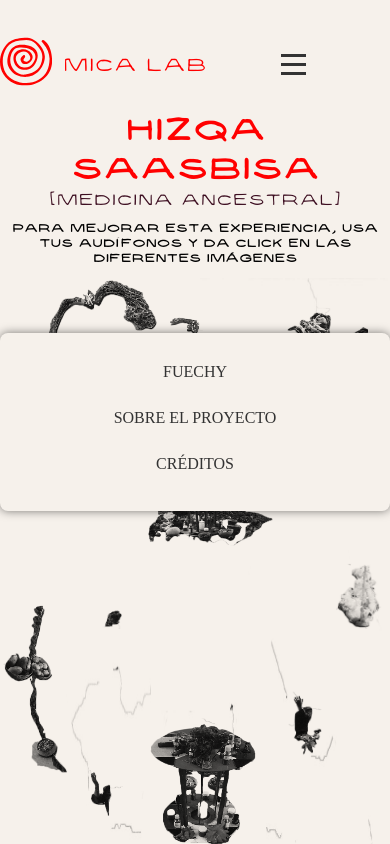
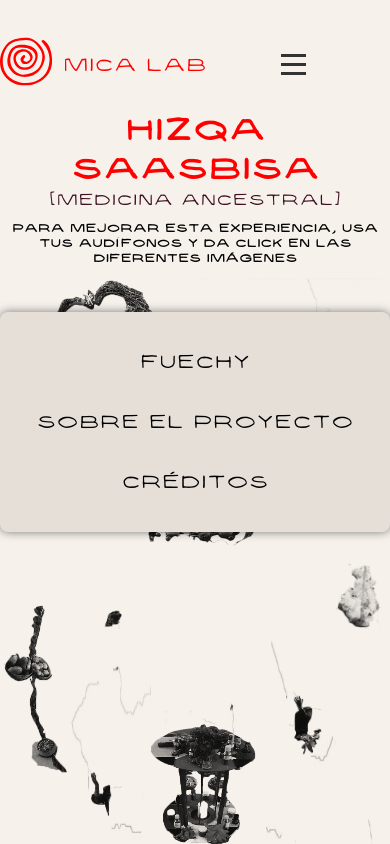
Before and after one commit to alejo2246/mica_lab, a Next.js app: page /hizqa in a window 390 px wide. Both pictures are taken after a click on the element 293 px from the left and 64 px from the top of the page. Shown: the top 844 px of the page. Built offline with nearby package versions, Linux system fonts and the light colour scheme.

Commit message:
change the hb menu for cellphone

```diff
--- a/package.json
+++ b/package.json
@@ -13,7 +13,7 @@
     "eslint-config-next": "13.5.4",
     "framer-motion": "^10.16.4",
     "next": "^14.0.2",
-    "next-sanity": "^6.0.1",
+    "next-sanity": "^6.0.5",
     "next-svgr": "^0.0.2",
     "react": "18.2.0",
     "react-dom": "18.2.0",
--- a/src/components/Navbar/Navbar.jsx
+++ b/src/components/Navbar/Navbar.jsx
@@ -9,13 +9,21 @@ const Navbar = () => {
   const [showMenu, setShowMenu] = useState(false);
 
   const handleLinkClick = (link) => {
-    setSelectedLink(link);
-    setShowMenu(false);
+    if (selectedLink === link) {
+      setSelectedLink(null);
+    } else {
+      setSelectedLink(link);
+    }
   };
 
   const handleMenuClick = () => {
     setShowMenu(!showMenu);
-    console.log("Menu clicked");
+  };
+
+  const handleOutsideClick = (e) => {
+    if (e.target.classList.contains("modal-container")) {
+      setShowMenu(false);
+    }
   };
 
   return (
@@ -128,22 +136,64 @@ const Navbar = () => {
           <div className={`bar ${showMenu ? "change" : ""}`} />
         </div>
         {showMenu && (
-          <div className="modal-container">
+          <div className="modal-container"
+          onClick={(e) => handleOutsideClick(e)}
+          >
             <div className="modal">
               <div className="submenu">
                 {/* Opciones principales */}
                 <Link
                   href="#"
-                  className={`navbar-link ${
+                  className={`navbarlink3 ${
                     selectedLink === "FUECHY" ? "selected" : ""
                   }`}
                   onClick={() => handleLinkClick("FUECHY")}
                 >
                   FUECHY
                 </Link>
+                {selectedLink === "FUECHY" && (
+                <>
+                  <Link
+                    href="/ubasucac"
+                    className={`navbarlink2 ${
+                      selectedLink === "UBASUCAC" ? "selected highlight-fuechy" : ""
+                    }`}
+                    onClick={() => handleLinkClick("UBASUCAC")}
+                  >
+                    UBASUCAC AGUENÉ
+                  </Link>
+                  <Link
+                    href="/chicubun"
+                    className={`navbarlink2 ${
+                      selectedLink === "CHICUBUN" ? "selected" : ""
+                    }`}
+                    onClick={() => handleLinkClick("CHICUBUN")}
+                  >
+                    CHICUBUN
+                  </Link>
+                  <Link
+                    href="/quyca"
+                    className={`navbarlink2 ${
+                      selectedLink === "QUYCA" ? "selected" : ""
+                    }`}
+                    onClick={() => handleLinkClick("QUYCA")}
+                  >
+                    QUYCA
+                  </Link>
+                  <Link
+                    href="/hizqa"
+                    className={`navbarlink2 ${
+                      selectedLink === "HIZQA" ? "selected" : ""
+                    }`}
+                    onClick={() => handleLinkClick("HIZQA")}
+                  >
+                    HIZQA SAASBISA
+                  </Link>
+                </>
+              )}
                 <Link
                   href="/about"
-                  className={`navbar-link ${
+                  className={`navbarlink3 ${
                     selectedLink === "SOBRE EL PROYECTO" ? "selected" : ""
                   }`}
                   onClick={() => handleLinkClick("SOBRE EL PROYECTO")}
@@ -152,55 +202,13 @@ const Navbar = () => {
                 </Link>
                 <Link
                   href="/credits"
-                  className={`navbar-link ${
+                  className={`navbarlink3 ${
                     selectedLink === "CRÉDITOS" ? "selected" : ""
                   }`}
                   onClick={() => handleLinkClick("CRÉDITOS")}
                 >
                   CRÉDITOS
                 </Link>
-
-                {/* Opciones secundarias */}
-                {selectedLink === "FUECHY" && (
-                  <>
-                    <Link
-                      href="/ubasucac"
-                      className={`navbar-link ${
-                        selectedLink === "UBASUCAC" ? "selected" : ""
-                      }`}
-                      onClick={() => handleLinkClick("UBASUCAC")}
-                    >
-                      UBASUCAC AGUENÉ
-                    </Link>
-                    <Link
-                      href="/chicubun"
-                      className={`navbar-link ${
-                        selectedLink === "CHICUBUN" ? "selected" : ""
-                      }`}
-                      onClick={() => handleLinkClick("CHICUBUN")}
-                    >
-                      CHICUBUN
-                    </Link>
-                    <Link
-                      href="/quyca"
-                      className={`navbar-link ${
-                        selectedLink === "QUYCA" ? "selected" : ""
-                      }`}
-                      onClick={() => handleLinkClick("QUYCA")}
-                    >
-                      QUYCA
-                    </Link>
-                    <Link
-                      href="/hizqa"
-                      className={`navbar-link ${
-                        selectedLink === "HIZQA" ? "selected" : ""
-                      }`}
-                      onClick={() => handleLinkClick("HIZQA")}
-                    >
-                      HIZQA SAASBISA
-                    </Link>
-                  </>
-                )}
               </div>
             </div>
           </div>
--- a/src/styles/globals.css
+++ b/src/styles/globals.css
@@ -552,36 +552,50 @@ a {
 }
 
 .modal {
-  background-color: #f6f1eb;
+  background: #E5DFD8;
   padding: 20px;
   border-radius: 8px;
   flex-direction: column;
   align-items: center;
   width: 600px;
-  box-shadow: 0px 0px 10px rgba(0, 0, 0, 0.5); /* Ajusta según tus preferencias */
+  box-shadow: 0px 0px 10px rgba(0, 0, 0, 0.5);
+  font-family: prive;
 }
 
 .submenu {
   list-style: none;
   padding: 0;
   margin: 0;
-  justify-content: center;
-  text-align: center;
+  display: flex;
+  flex-direction: column;
+  align-items: center;
 }
 
-.submenu a {
+.navbar-link{
   display: block;
+  text-decoration: none;
+  font-size: 20px;
+  line-height: 20px;
+  padding: 0px;
+}
+.navbarlink3{
+  display: block;
+  text-decoration: none;
+  font-size: 20px;
+  line-height: 40px;
   padding: 10px;
+}
+.navbarlink2 {
+  display: block;
   text-decoration: none;
-  color: #333;
   font-size: 16px;
-  margin-bottom: 8px;
+  line-height: 40px;
 }
 
-.submenu a:hover {
+.highlight-fuechy,
+.navbarlink2:hover {
   color: red;
 }
-
 .menu3respon {
   position: absolute;
   bottom: 28%;
```
Also changed, not shown: 1 other file (tests, documents, lock files or other folders).
